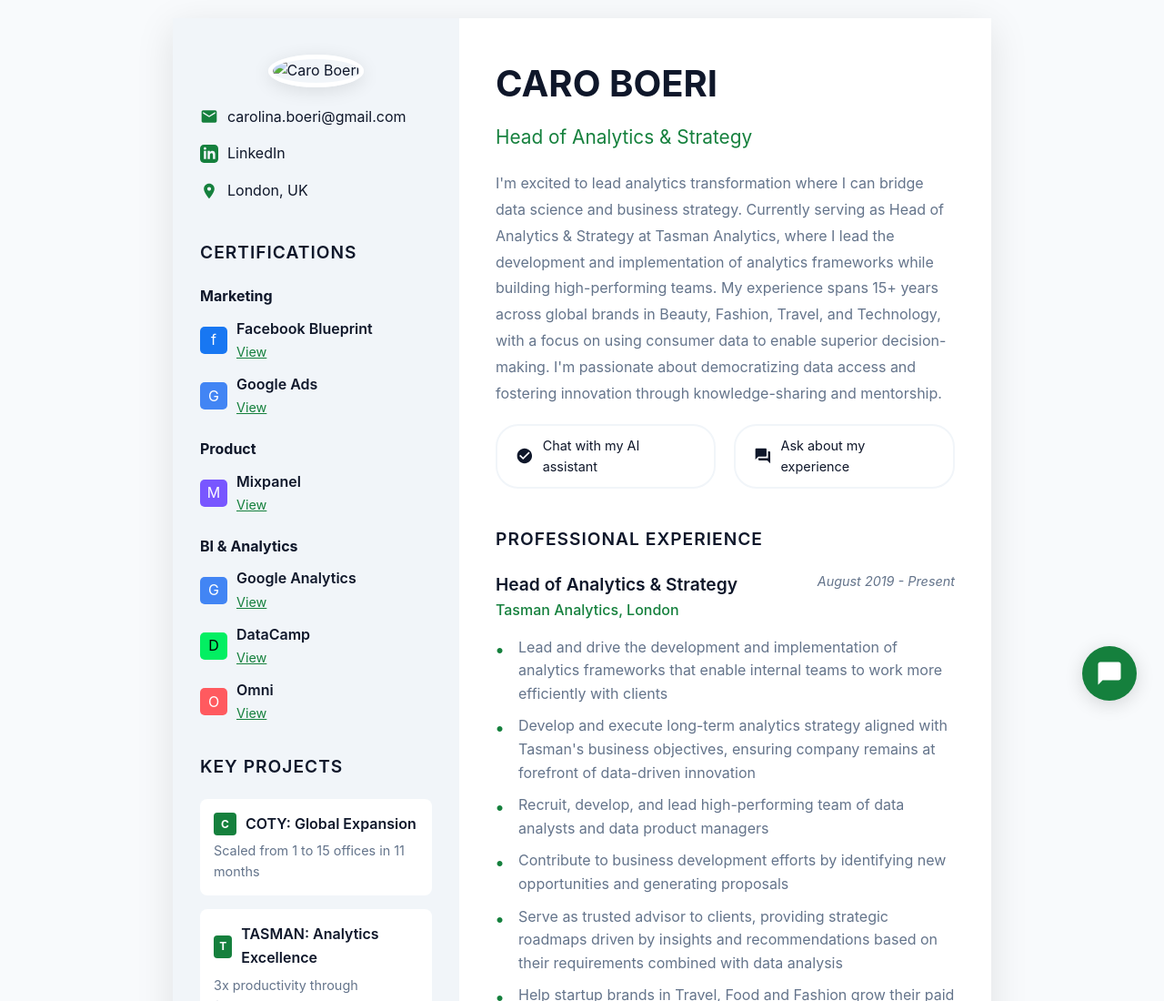
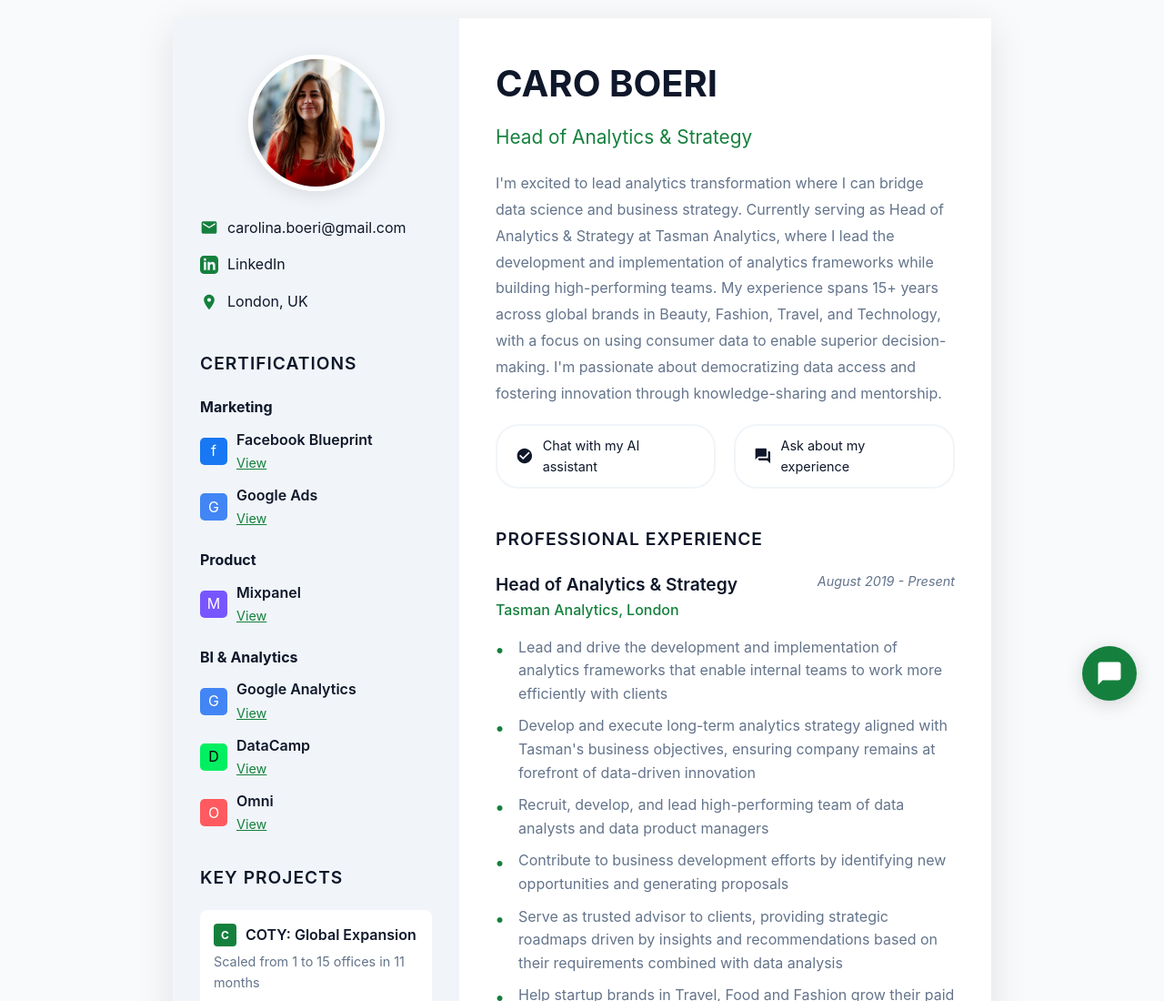
Before and after one commit to devotchkita/caroboeri, a plain HTML site: page index.html in a window 1280 px wide. Shown: the top 1100 px of the page at 91% size. Drawn offline with Linux system fonts and the light colour scheme.

Commit message:
Update index.html

```diff
--- a/index.html
+++ b/index.html
@@ -519,7 +519,7 @@
         <!-- Left Column -->
         <div class="left-column">
             <div class="profile-section">
-                <img src="caro.jpg" alt="Caro Boeri" class="profile-img">
+                <img src="caro.jpeg" alt="Caro Boeri" class="profile-img">
                 <div class="contact-info">
                     <a href="mailto:carolina.boeri@gmail.com" class="contact-item">
                         <svg viewBox="0 0 24 24"><path d="M20 4H4c-1.1 0-1.99.9-1.99 2L2 18c0 1.1.9 2 2 2h16c1.1 0 2-.9 2-2V6c0-1.1-.9-2-2-2zm0 4l-8 5-8-5V6l8 5 8-5v2z"/></svg>
```
